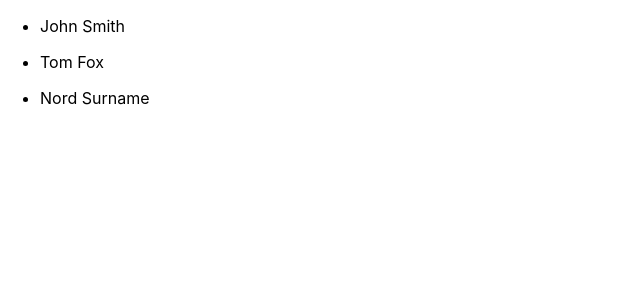
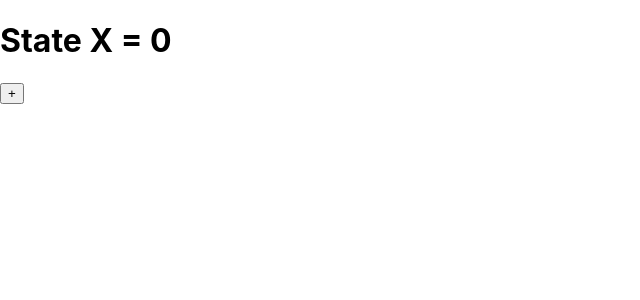
Before and after one commit to pdcourses/learn-react-pd2022, a React (Create React App) app: page / in a window 1280 px wide. Shown: the top 300 px of the page, without its empty margins (0-640 px from the left). Built offline with nearby package versions, Linux system fonts and the light colour scheme.

Commit message:
life component methods

```diff
--- a/src/App.js
+++ b/src/App.js
@@ -1,47 +1,33 @@
-import React from 'react'
-import UsersPage from './Components/UsersPage'
+import React, { Component } from 'react'
 
-export default function App() {
-  return (
-    <>
-     <UsersPage />
-    </>
-  )
-}
-
-
-
-/*
 export default class App extends Component {
   constructor(props) {
     super(props);
     this.state = {
-       name: 'Tom',
-       surname: 'Fox',
-       age: 20,
-       isSelected: false,
-    };
+       x: 0,
+    }
+    console.log('constructor' , this.state.x);
   }
-  selectHandler = () => {
-    this.setState({isSelected:
-      !this.state.isSelected});
+  componentDidMount(){
+    console.log('method componentDidMount', this.state.x)
+  }
+  componentDidUpdate(prevProps, prevState){
+    console.log('method componentDidUpdate', this.state.x)
+  }
+  componentWillUnmount(){
+    console.log('method componentWillUnmount', this.state.x);
+  }
+  inc = () => {
+    this.setState({x : this.state.x + 1});
+    console.log('inc function', this.state.x)
   }
   render() {
-    const {name, surname, age, isSelected}
-    = this.state;
-    return(
-      <>
-      <Counter step={1} />
-      <User
-        name={name}
-        surname={surname}
-        age={age}
-        isSelected={isSelected}
-        selectHandler = {this.selectHandler}
-      />
-      </>
-    );
+    console.log('render',this.state.x);
+    return (
+      <div>
+        <h1>State X = {this.state.x}</h1>
+        <button onClick={this.inc}>+</button>
+      </div>
+    )
+  }
 }
-}
-
-*/
```
